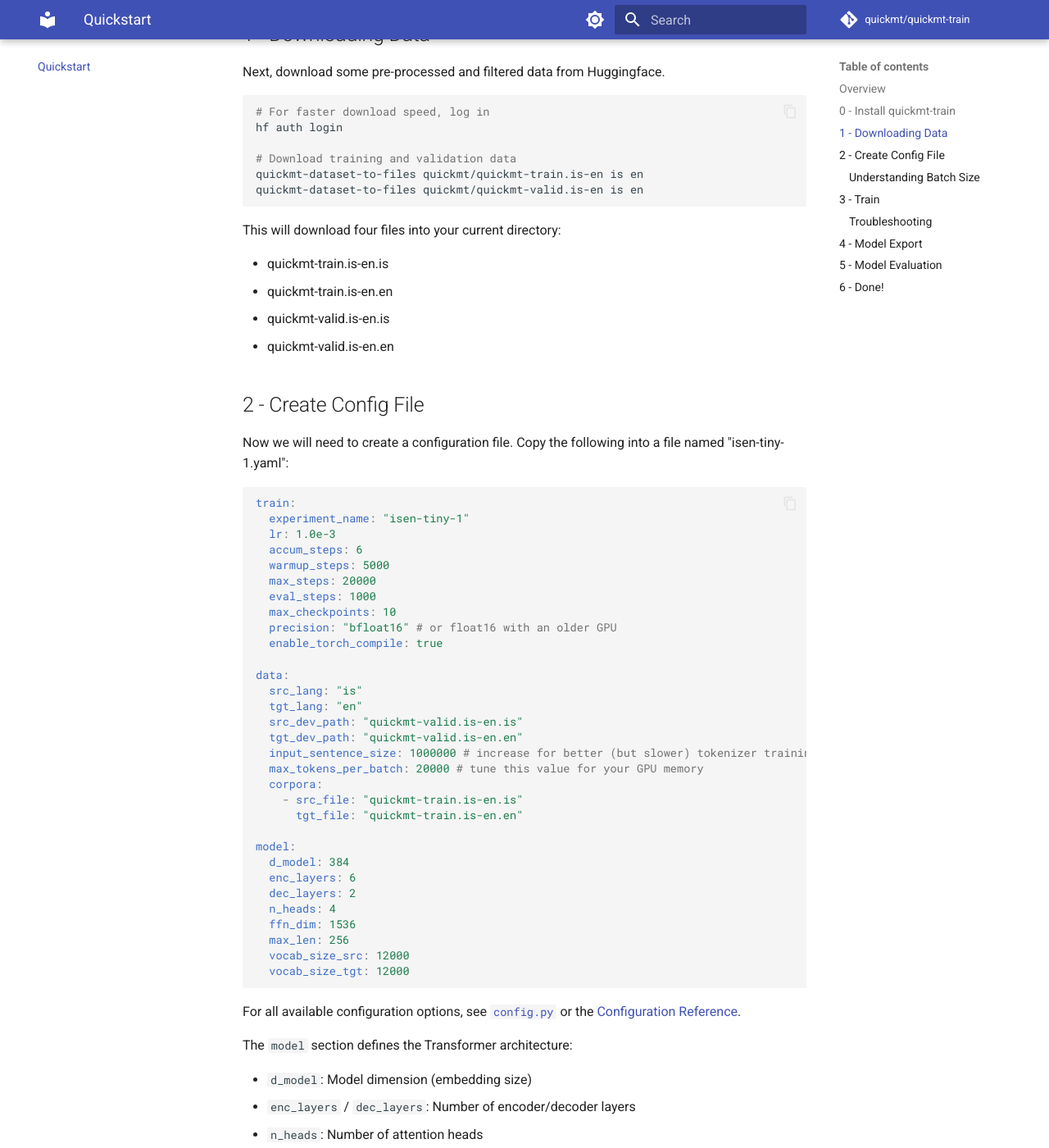
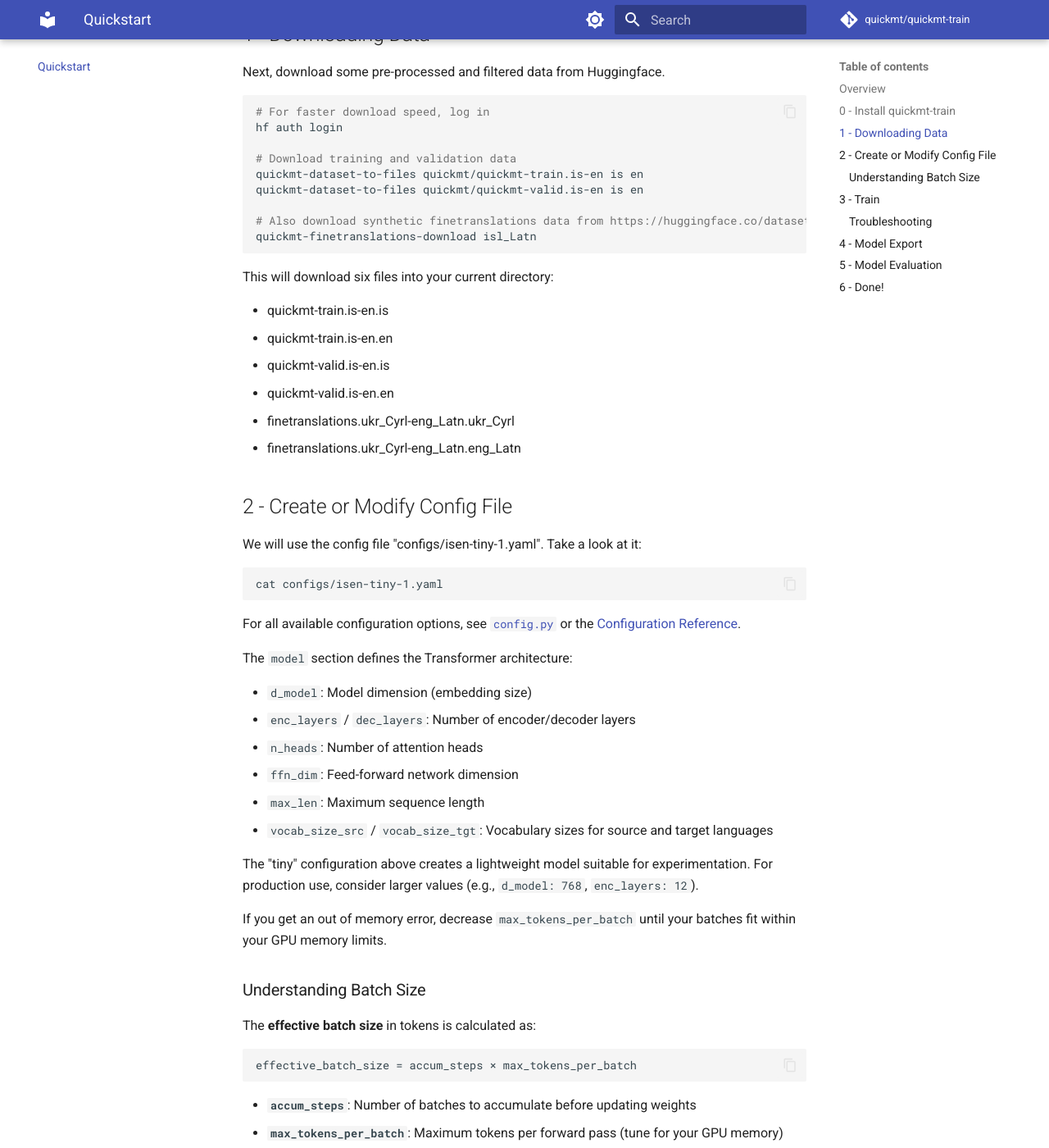
Before and after one commit to quickmt/quickmt-train, an MkDocs documentation site: the page built from docs/quickstart.md, in a window 1280 px wide and 1400 px high, scrolled down 947 px. Shown: the whole window at 82% size. Built offline with MkDocs 1.6.1 and Material for MkDocs 9.7.7, drawn with Linux system fonts in a browser that asks for light colours; comment, search, counter and statistics services are not loaded; some of the changed text lies outside the part shown.

Commit message:
Fix index in log to start from 1; use finetranslations for isen quickstart example for higher quality

````diff
--- a/docs/quickstart.md
+++ b/docs/quickstart.md
@@ -42,53 +42,26 @@ hf auth login
 # Download training and validation data
 quickmt-dataset-to-files quickmt/quickmt-train.is-en is en
 quickmt-dataset-to-files quickmt/quickmt-valid.is-en is en
+
+# Also download synthetic finetranslations data from https://huggingface.co/datasets/HuggingFaceFW/finetranslations
+quickmt-finetranslations-download isl_Latn
 ```
 
-This will download four files into your current directory:
+This will download six files into your current directory:
 
 * quickmt-train.is-en.is
 * quickmt-train.is-en.en
 * quickmt-valid.is-en.is
 * quickmt-valid.is-en.en
+* finetranslations.ukr_Cyrl-eng_Latn.ukr_Cyrl
+* finetranslations.ukr_Cyrl-eng_Latn.eng_Latn
 
+## 2 - Create or Modify Config File
 
-## 2 - Create Config File
+We will use the config file "configs/isen-tiny-1.yaml". Take a look at it:
 
-Now we will need to create a configuration file. Copy the following into a file named "isen-tiny-1.yaml":
-
-```yaml
-
-train:
-  experiment_name: "isen-tiny-1"
-  lr: 1.0e-3
-  accum_steps: 6
-  warmup_steps: 5000
-  max_steps: 20000
-  eval_steps: 1000
-  max_checkpoints: 10
-  precision: "bfloat16" # or float16 with an older GPU
-  enable_torch_compile: true
-
-data:
-  src_lang: "is"
-  tgt_lang: "en"
-  src_dev_path: "quickmt-valid.is-en.is"
-  tgt_dev_path: "quickmt-valid.is-en.en"
-  input_sentence_size: 1000000 # increase for better (but slower) tokenizer training
-  max_tokens_per_batch: 20000 # tune this value for your GPU memory
-  corpora:
-    - src_file: "quickmt-train.is-en.is"
-      tgt_file: "quickmt-train.is-en.en"
-
-model:
-  d_model: 384
-  enc_layers: 6
-  dec_layers: 2
-  n_heads: 4
-  ffn_dim: 1536
-  max_len: 256
-  vocab_size_src: 12000
-  vocab_size_tgt: 12000
+```bash
+cat configs/isen-tiny-1.yaml
 ```
 
 For all available configuration options, see [`config.py`](https://github.com/quickmt/quickmt-train/blob/main/src/quickmt_train/config.py) or the [Configuration Reference](https://quickmt.github.io/quickmt-train/reference/config).
@@ -106,6 +79,7 @@ The "tiny" configuration above creates a lightweight model suitable for experime
 
 If you get an out of memory error, decrease `max_tokens_per_batch` until your batches fit within your GPU memory limits.
 
+
 ### Understanding Batch Size
 
 The **effective batch size** in tokens is calculated as:
@@ -121,37 +95,37 @@ For this config: `6 × 20000 = 120,000` tokens per optimization step.
 
 Gradient accumulation allows simulating larger batch sizes without additional GPU memory.
 
+
 ## 3 - Train
 
 Next we train our model!
 
 ```bash
-quickmt-train --config isen-tiny-1.yaml
+quickmt-train configs/isen-tiny-1.yaml
 ```
-
 
 During training, the following will be created in your experiment directory (`./isen-tiny-1/`):
 
 - `checkpoints/` - Model checkpoints saved every `eval_steps` iterations
-- `tokenizer_src.model` / `tokenizer_tgt.model` - Trained SentencePiece tokenizers
+- `tokenizer_src.model`, `tokenizer_tgt.model` - Trained SentencePiece tokenizers
 - `aim-runs/` - Experiment tracking data (if using aim)
 
 Training progress is logged to the console. You can monitor GPU utilization with `nvidia-smi` in a separate terminal.
 
 ### Troubleshooting
 
-Out of Memory (OOM) Errors
+**Out of Memory (OOM) Errors**
 
 - Decrease `max_tokens_per_batch` (try 10000, then 5000)
-- Reduce `max_len` in model config
-- Disable `torch.compile` temporarily
+  - Also proportionally increase `accum_steps` to keep the effective batch size the same
+- Reduce `max_len` in the model config
 
-Slow Training
+**Slow Training**
 
-- Ensure `enable_torch_compile: true` (first run is slow due to compilation)
 - Increase `max_tokens_per_batch` if memory allows
-- Check GPU utilization with `nvidia-smi`
-- Buy or rent a faster GPU
+  - Check GPU utilization with `nvidia-smi`
+- Buy (or rent) a faster GPU
+- Ensure `enable_torch_compile: true` (first few steps are slow due to compilation)
 
 
 ## 4 - Model Export
````
Also changed, not shown: other parts of docs/quickstart.md (+3 -3 lines), 2 other files.
